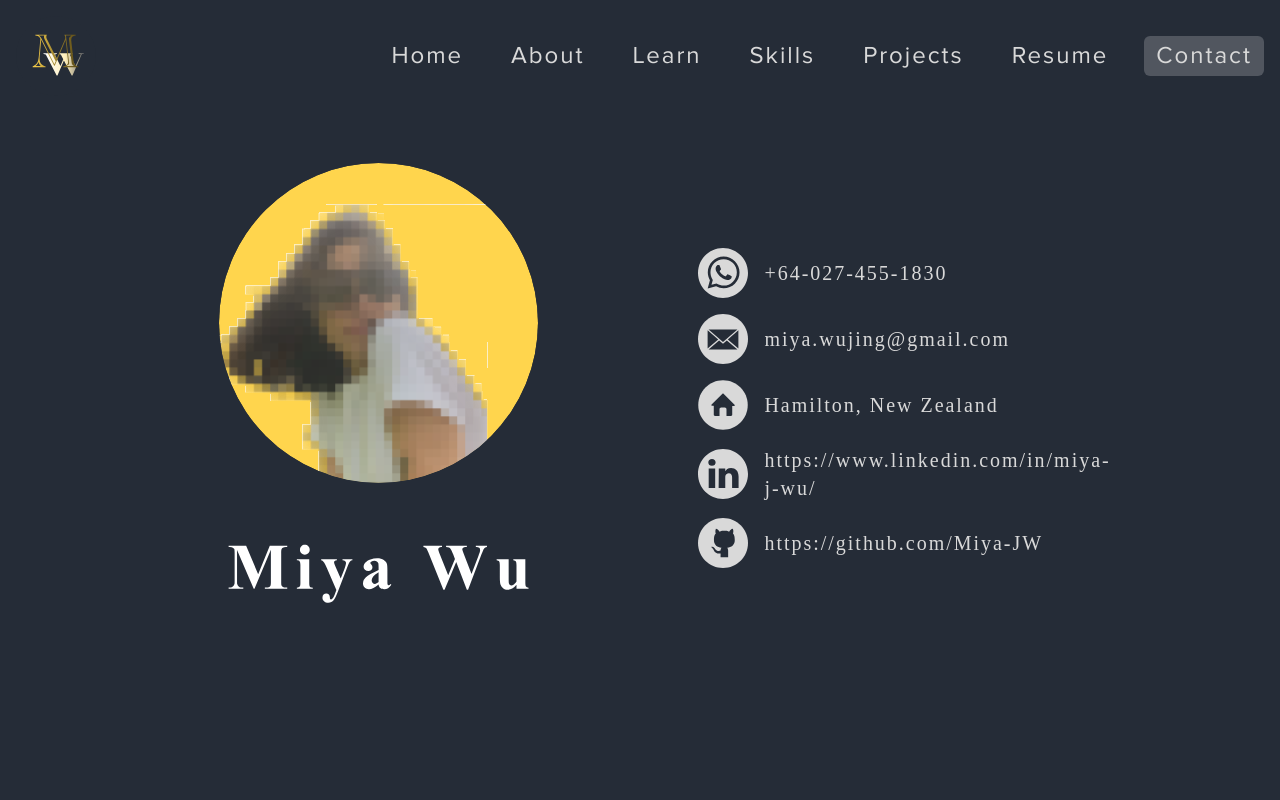
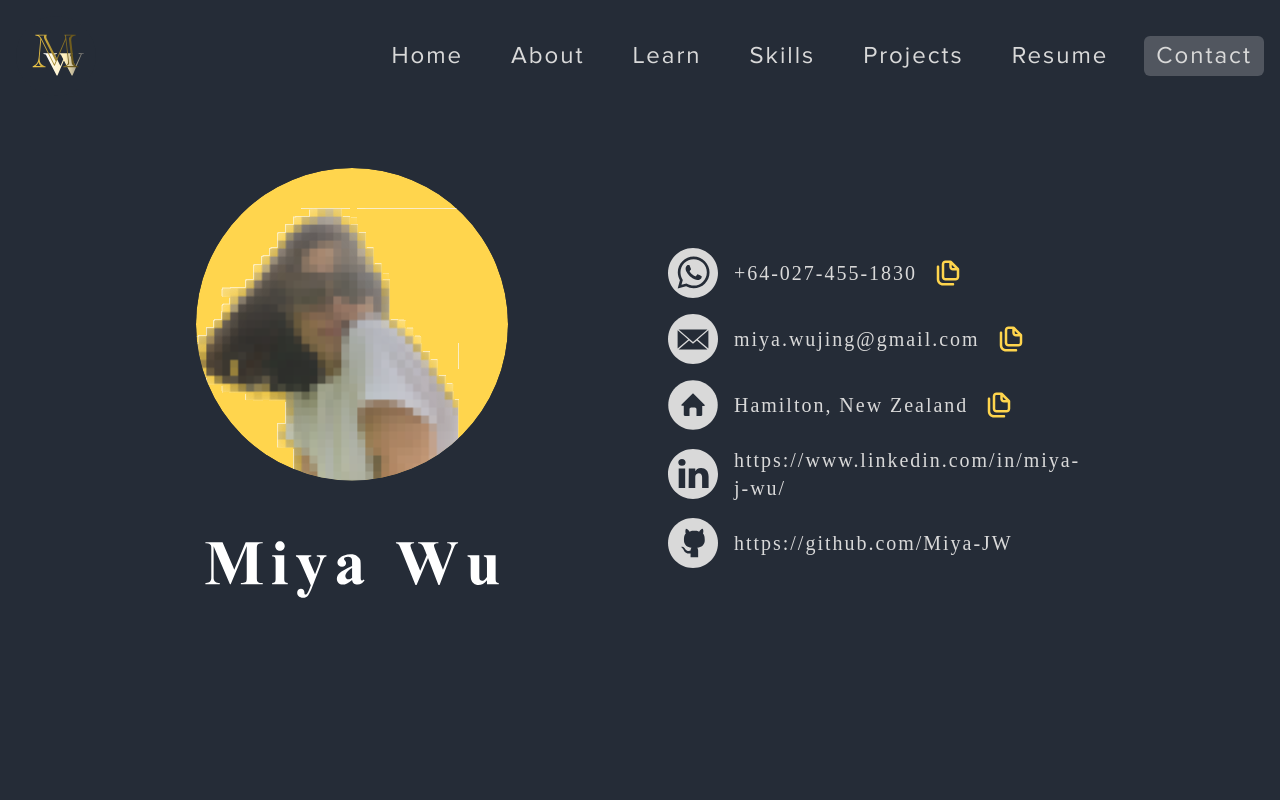
Before and after one commit to Miya-JW/portfolio, a React (Vite) app: page /contact in a window 1280 px wide. Shown: the top 800 px of the page. Built offline with nearby package versions, Linux system fonts and the light colour scheme.

Commit message:
Feat: Copy function on Contact page

```diff
--- a/src/pages/Contact.jsx
+++ b/src/pages/Contact.jsx
@@ -1,41 +1,103 @@
+import React from 'react';
 import contact1 from '../assets/resume/contact1.svg';
 import phone from '../assets/resume/phone.svg';
 import email from '../assets/resume/email.svg';
 import address from '../assets/resume/address.svg';
 import linkedin from '../assets/resume/linkedin.svg';
 import github from '../assets/resume/github.svg';
+import copy from '../assets/resume/copy.svg';
+import ready from '../assets/resume/ready.svg';
+
 const Contact = () => {
+  const handleCopy = (text, index) => {
+    navigator.clipboard.writeText(text);
+    const readyImage = document.getElementById(`readyImage${index}`);
+    const copyImage = document.getElementById(`copyImage${index}`);
+    if (readyImage && copyImage) {
+      readyImage.style.display = 'block';
+      copyImage.style.display = 'none';
+    }
+  };
+
   return (
-    <div className='min-h-screen flex items-center justify-center '>
+    <div className='min-h-screen flex items-center justify-center'>
+      <div className='flex flex-col items-center justify-center -mt-72 w-full md:flex-row md:space-x-40'>
 
+        <img src={contact1} alt="contact1" className='w-1/2 md:w-1/4' />
 
-      <div className='flex flex-col items-center justify-center -mt-72 md:flex-row md:space-x-40'>
-        <img src={contact1} alt="contact1" className='w-1/2' />
-
-        <div className='flex flex-col items-start justify-start  mt-12 space-y-4 text-sm md:w-1/2 md:text-xl'>
+        <div className='flex flex-col items-start justify-start mt-12 space-y-4 text-sm  md:w-1/2 md:text-l lg:text-xl lg:w-1/3'>
           <div className='flex flex-row items-center justify-start space-x-4'>
             <img src={phone} alt="phone" className='w-[25px] md:w-[50px]' />
             <div>+64-027-455-1830</div>
+            <div className='relative'>
+              <img
+                src={copy}
+                alt="copy"
+                id="copyImage1"
+                className='w-[25px] cursor-pointer md:w-[30px]'
+                onClick={() => handleCopy('+64-027-455-1830', 1)}
+              />
+              <img
+                src={ready}
+                alt="ready"
+                id="readyImage1"
+                className='w-[25px] hidden md:w-[30px]'
+              />
+            </div>
           </div>
           <div className='flex flex-row items-center justify-start space-x-4'>
             <img src={email} alt="email" className='w-[25px] md:w-[50px]' />
             <div>miya.wujing@gmail.com</div>
+            <div className='relative'>
+              <img
+                src={copy}
+                alt="copy"
+                id="copyImage2"
+                className='w-[25px] cursor-pointer md:w-[30px]'
+                onClick={() => handleCopy('miya.wujing@gmail.com', 2)}
+              />
+              <img
+                src={ready}
+                alt="ready"
+                id="readyImage2"
+                className='w-[25px] hidden md:w-[30px]'
+              />
+            </div>
           </div>
           <div className='flex flex-row items-center justify-start space-x-4'>
             <img src={address} alt="address" className='w-[25px] md:w-[50px]' />
             <div>Hamilton, New Zealand</div>
+            <div className='relative'>
+              <img
+                src={copy}
+                alt="copy"
+                id="copyImage3"
+                className='w-[25px] cursor-pointer md:w-[30px]'
+                onClick={() => handleCopy('Hamilton, New Zealand', 3)}
+              />
+              <img
+                src={ready}
+                alt="ready"
+                id="readyImage3"
+                className='w-[25px] hidden md:w-[30px]'
+              />
+            </div>
           </div>
           <div className='flex flex-row items-center justify-start space-x-4'>
-            <img src={linkedin} alt="linkedin" className='w-[25px] md:w-[50px]' />
-            <div className='hover:text-blue-500 hover:underline'>https://www.linkedin.com/in/miya-j-wu/</div>
+            <a href="https://www.linkedin.com/in/miya-j-wu/" target="_blank" rel="noopener noreferrer" className='flex items-center'>
+              <img src={linkedin} alt="linkedin" className='w-[25px] md:w-[50px]' />
+              <div className='hover:text-blue-500 hover:underline ml-4'>https://www.linkedin.com/in/miya-j-wu/</div>
+            </a>
           </div>
           <div className='flex flex-row items-center justify-start space-x-4'>
-            <img src={github} alt="github" className='w-[25px] md:w-[50px]' />
-            <div className='hover:text-blue-500 hover:underline'>https://github.com/Miya-JW</div>
+            <a href="https://github.com/Miya-JW" target="_blank" rel="noopener noreferrer" className='flex items-center'>
+              <img src={github} alt="github" className='w-[25px] md:w-[50px]' />
+              <div className='hover:text-blue-500 hover:underline ml-4'>https://github.com/Miya-JW</div>
+            </a>
           </div>
         </div>
+
       </div>
-
     </div>
   );
 };
```
Also changed, not shown: src/assets/resume/copy.svg (added), src/assets/resume/ready.svg (added).
